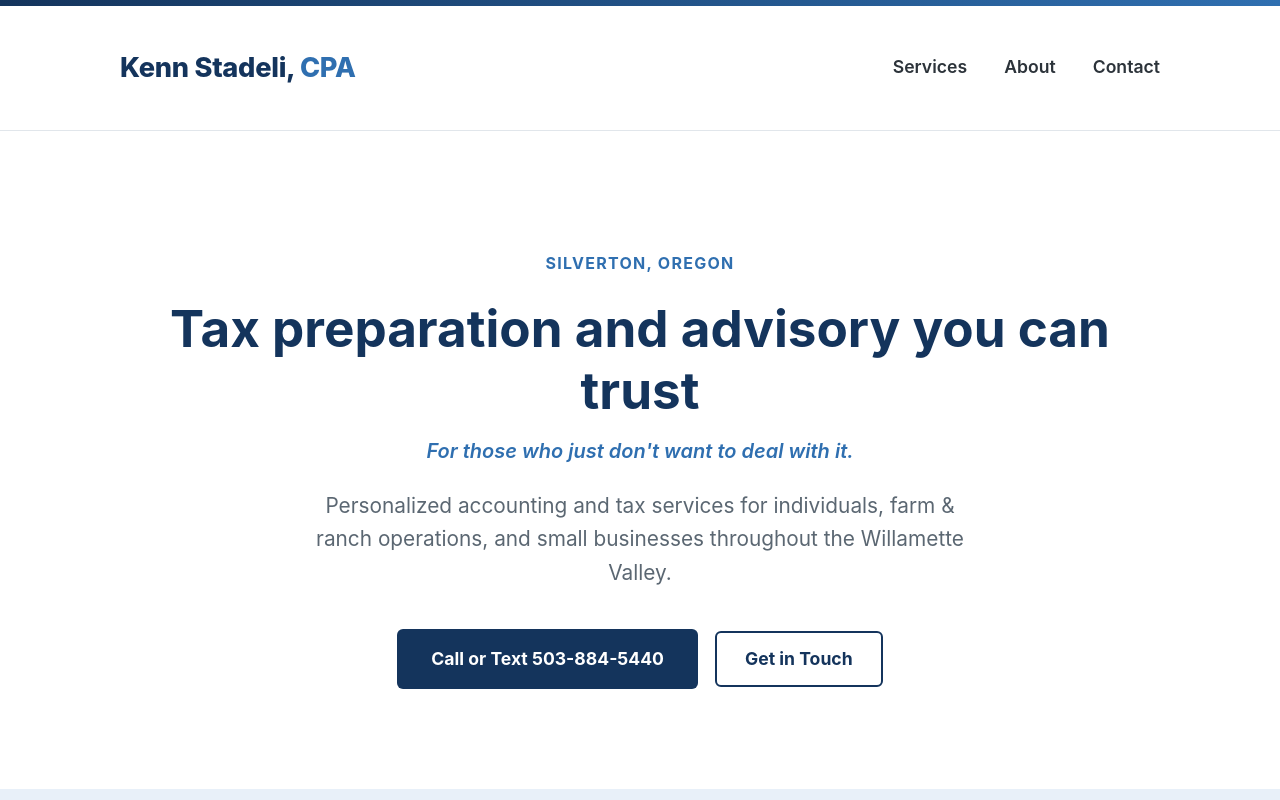
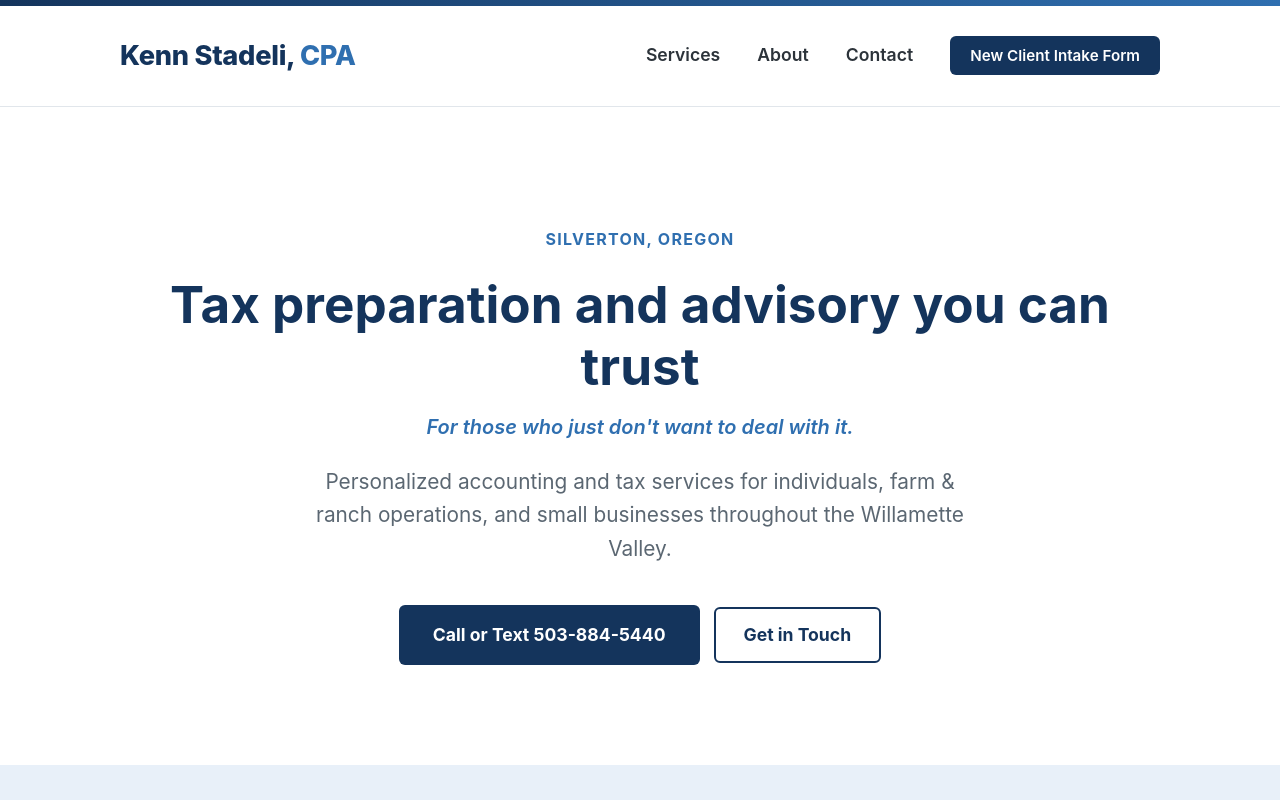
Before and after one commit to kstadeli/stadeli-tax-site, a plain HTML site: page index.html in a window 1280 px wide. Shown: the top 800 px of the page. Drawn offline with Linux system fonts and the light colour scheme.

Commit message:
Add files via upload

```diff
--- a/index.html
+++ b/index.html
@@ -9,8 +9,8 @@
 </head>
 <body>
 
+<div class="site-header">
   <div class="topbar"></div>
-
   <header>
     <div class="header-inner">
       <div class="brand">Kenn Stadeli, <span class="cpa">CPA</span></div>
@@ -18,17 +18,21 @@
         <a href="#services">Services</a>
         <a href="#about">About</a>
         <a href="#contact">Contact</a>
+        <a href="https://docs.google.com/forms/d/e/1FAIpQLSeMiIHBt0yzXfHFPoLeVsLS7XbzomYjyBkOxjPlhkipYQMtJA/viewform" class="nav-cta" target="_blank" rel="noopener">New Client Intake Form</a>
       </nav>
     </div>
   </header>
+</div>
 
 <section class="hero">
   <div class="eyebrow">Silverton, Oregon</div>
   <h1>Tax preparation and advisory you can trust</h1>
   <p class="tagline">For those who just don't want to deal with it.</p>
   <p>Personalized accounting and tax services for individuals, farm &amp; ranch operations, and small businesses throughout the Willamette Valley.</p>
+  <div class="hero-buttons">
     <a href="tel:5038845440" class="btn">Call or Text 503-884-5440</a>
     <a href="#contact" class="btn secondary">Get in Touch</a>
+  </div>
 </section>
 
 <section class="philosophy">
@@ -128,6 +132,13 @@
 
 <script>
   document.getElementById('year').textContent = new Date().getFullYear();
+
+  const siteHeader = document.querySelector('.site-header');
+  const updateHeaderShadow = () => {
+    siteHeader.classList.toggle('scrolled', window.scrollY > 10);
+  };
+  window.addEventListener('scroll', updateHeaderShadow);
+  updateHeaderShadow();
 </script>
 
 </body>
--- a/style.css
+++ b/style.css
@@ -40,9 +40,21 @@ a:hover {
   background: linear-gradient(90deg, var(--navy), var(--blue));
 }
 
+.site-header {
+  position: sticky;
+  top: 0;
+  z-index: 100;
+  background: var(--bg);
+}
+
 header {
-  padding: 40px 24px;
+  padding: 28px 24px;
   border-bottom: 1px solid var(--border);
+  transition: box-shadow 0.2s ease;
+}
+
+.site-header.scrolled header {
+  box-shadow: 0 4px 16px rgba(20, 52, 92, 0.08);
 }
 
 .header-inner {
@@ -80,6 +92,19 @@ nav a:first-child {
 nav a:hover {
   color: var(--blue);
   text-decoration: none;
+}
+
+.nav-cta {
+  background: var(--navy);
+  color: #fff !important;
+  padding: 10px 20px;
+  border-radius: 6px;
+  font-size: 0.95rem !important;
+}
+
+.nav-cta:hover {
+  background: var(--navy-dark);
+  color: #fff !important;
 }
 
 .hero {
@@ -135,11 +160,18 @@ nav a:hover {
   text-decoration: none;
 }
 
+.hero-buttons {
+  display: flex;
+  flex-wrap: wrap;
+  justify-content: center;
+  align-items: center;
+  gap: 14px;
+}
+
 .btn.secondary {
   background: transparent;
   color: var(--navy);
   border: 2px solid var(--navy);
-  margin-left: 12px;
   padding: 12px 28px;
 }
 
@@ -343,17 +375,24 @@ footer {
     font-size: 2rem;
   }
 
-  .btn.secondary {
-    margin-left: 0;
-    margin-top: 12px;
+  .hero-buttons {
+    flex-direction: column;
   }
 
   nav {
     display: flex;
+    flex-wrap: wrap;
     gap: 0;
   }
 
   nav a {
     margin-left: 16px;
   }
+
+  .nav-cta {
+    margin-left: 0;
+    margin-top: 12px;
+    flex-basis: 100%;
+    text-align: center;
+  }
 }
```
Lines whose indentation alone changed are shown as unchanged.
